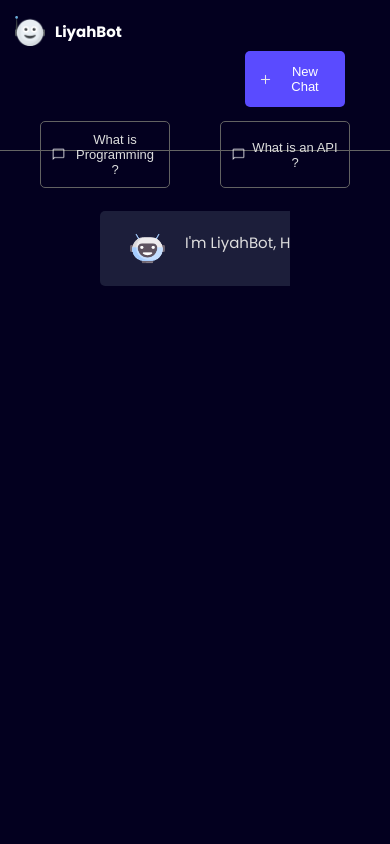
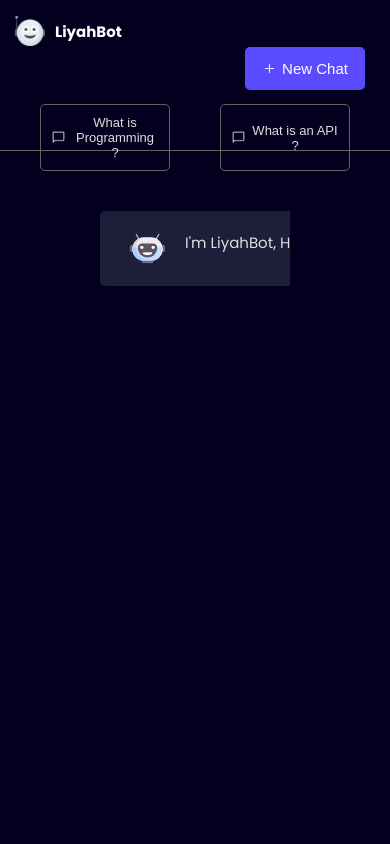
Before and after one commit to Babyliy/chatgpt-clone, a React (Vite) app: page / in a window 390 px wide. Shown: the top 844 px of the page. Built offline with nearby package versions, Linux system fonts and the light colour scheme; no server answers.

Commit message:
Update App.css

```diff
--- a/src/App.css
+++ b/src/App.css
@@ -179,15 +179,15 @@ body {
   font-weight: bold;
 }
 .midBtn{
-  width: 10rem;
-  font-size: 1.3rem;
+  width: 12rem;
+  font-size: 1.5rem;
   margin-left: 23rem;
   padding: 1.3rem;
   margin-top: 0.02rem;
   margin-bottom: 1.2rem;
 }
 .upperSideTop{
-  margin-bottom: 0.5rem;
+  margin-bottom: 0.1rem;
 }
 
 .addBtn {
```
